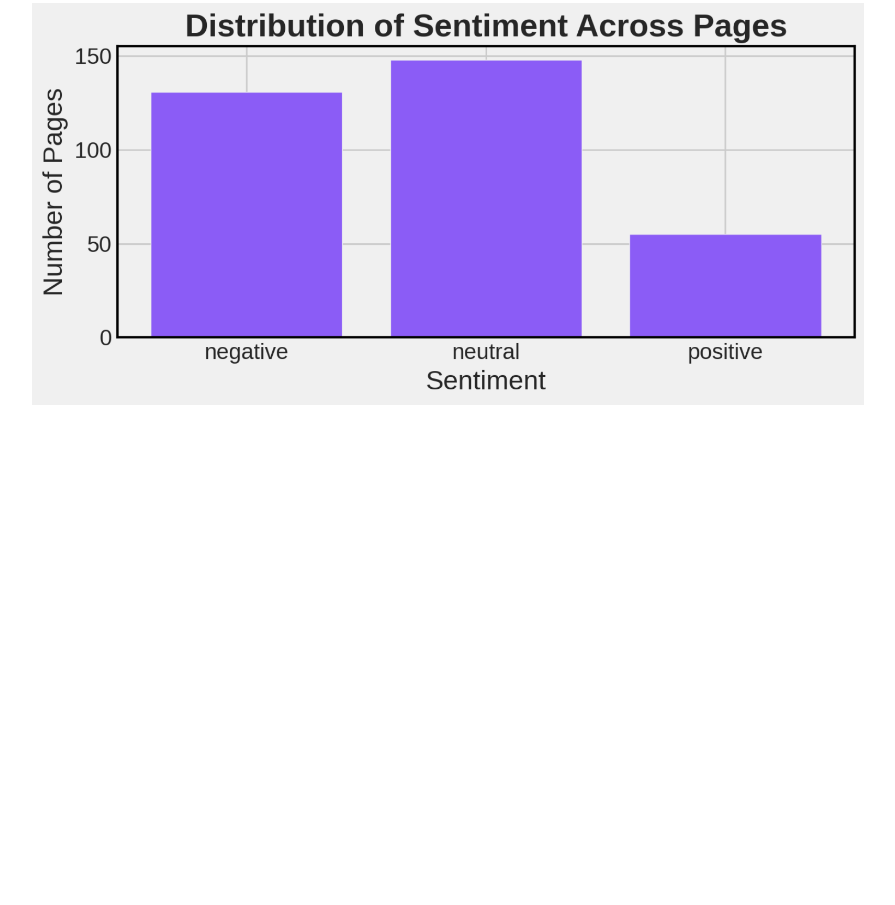
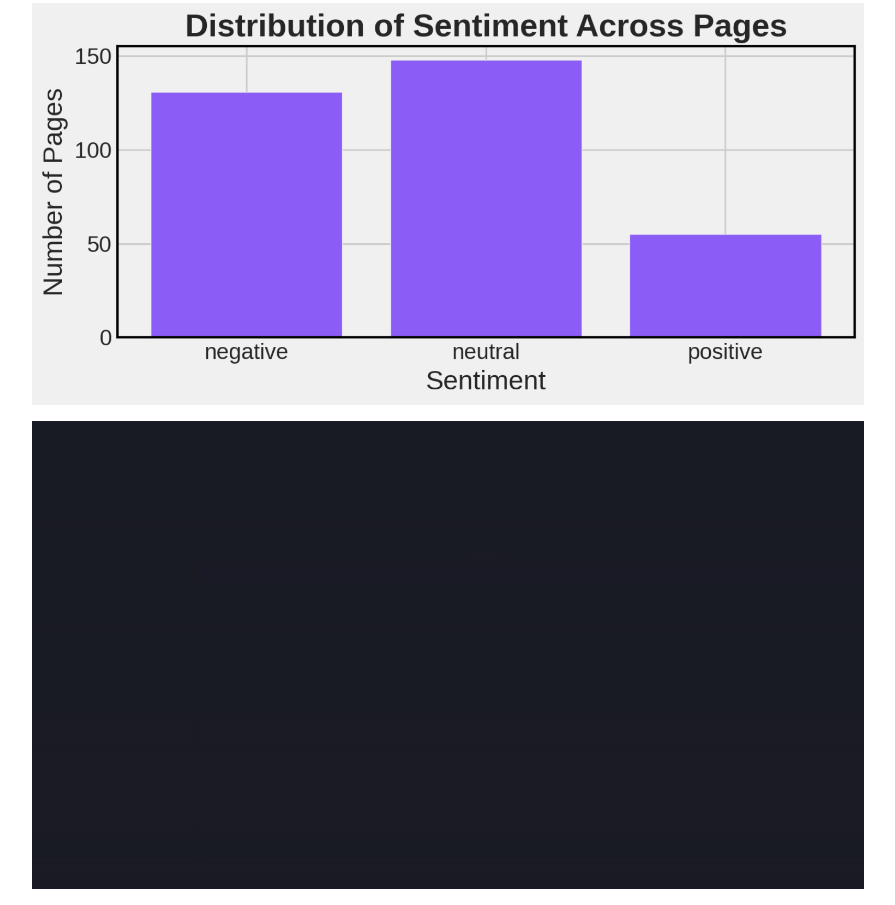
Before and after one commit to lavaman131/graphic_memoir_analysis, an Astro site in the folder frontend/: page / in a window 1280 px wide. Shown: the part 3778-4683 px from the top of the page, without its empty margins (192-1087 px from the left). Before the commit the page ends 4199 px from the top, so only its background shows below. Built offline with nearby package versions, Linux system fonts and the light colour scheme; Astro itself is replaced by a stand-in of ours.

Commit message:
added to frontend

```diff
--- a/frontend/src/pages/index.astro
+++ b/frontend/src/pages/index.astro
@@ -25,5 +25,6 @@ import FreqTable from "../components/FreqTable.astro";
       <img src="/word_cloud.png" alt="Word Cloud" />
     </div>
     <img src="/sentiment.png" class="w-full sm:w-2/3" alt="Sentiment" />
+    <img src="/GPT2.gif" class="w-full sm:w-2/3" alt="GPT2" />
   </div>
 </Layout>
```
Also changed, not shown: frontend/public/GPT2.gif (added).
